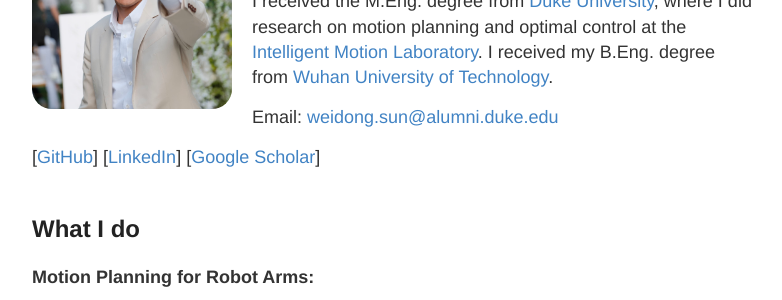
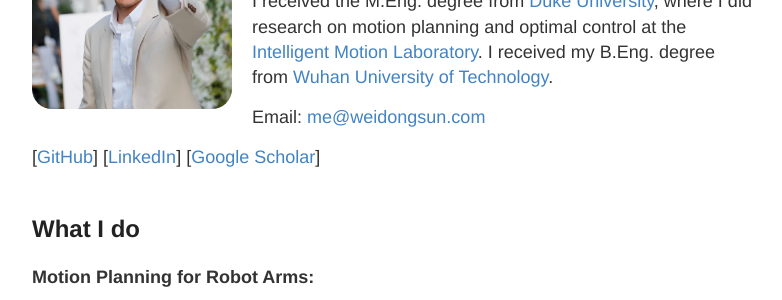
Before and after one commit to OxDuke/oxduke.github.io, a Jekyll site: the page built from index.md, in a window 1280 px wide and 900 px high. Shown: the part 318-618 px from the top of the window, without its empty margins (248-1030 px from the left). Built offline with Jekyll 4.4.1, drawn with Linux system fonts in a browser that asks for light colours.

Commit message:
update email

```diff
--- a/index.md
+++ b/index.md
@@ -13,7 +13,7 @@
 I received the M.Eng. degree from [Duke University](https://www.duke.edu/), where I did research on motion planning and optimal control at the [Intelligent Motion Laboratory](http://motion.pratt.duke.edu/).
 I received my B.Eng. degree from [Wuhan University of Technology](http://english.whut.edu.cn/).
 
-Email: [weidong.sun@alumni.duke.edu](mailto:weidong.sun@alumni.duke.edu)
+Email: [me@weidongsun.com](mailto:me@weidongsun.com)
 
 [[GitHub](https://github.com/oxduke)]
 [[LinkedIn](https://www.linkedin.com/in/weidong-sun-953264129/)]
```
